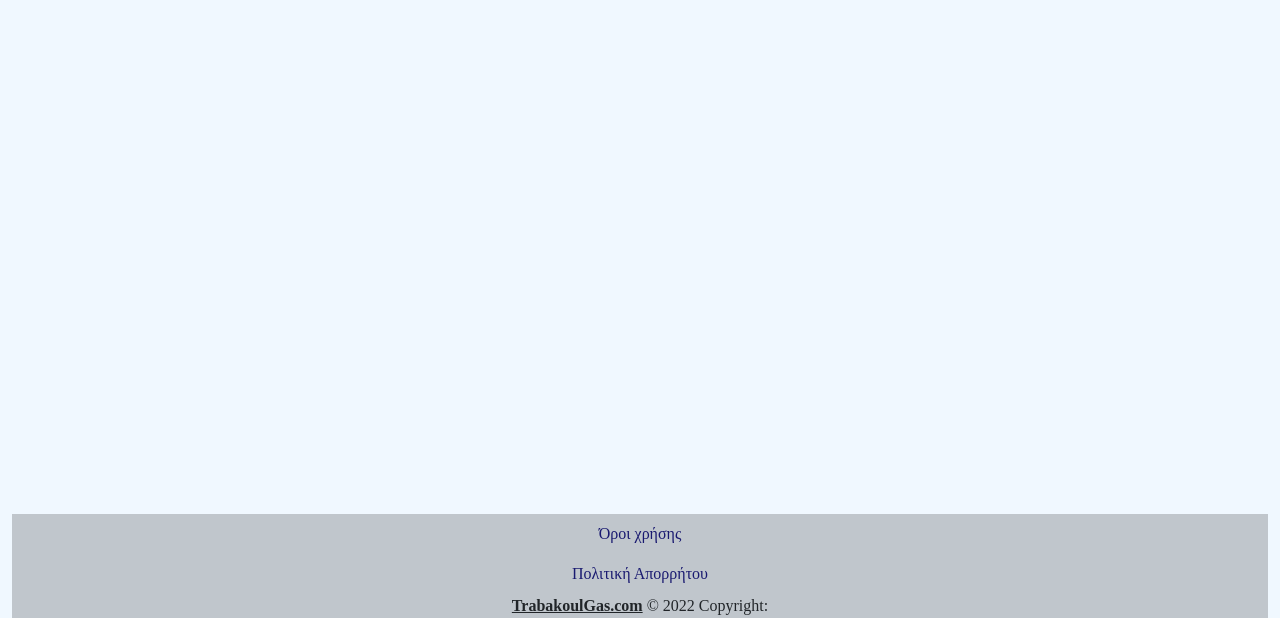
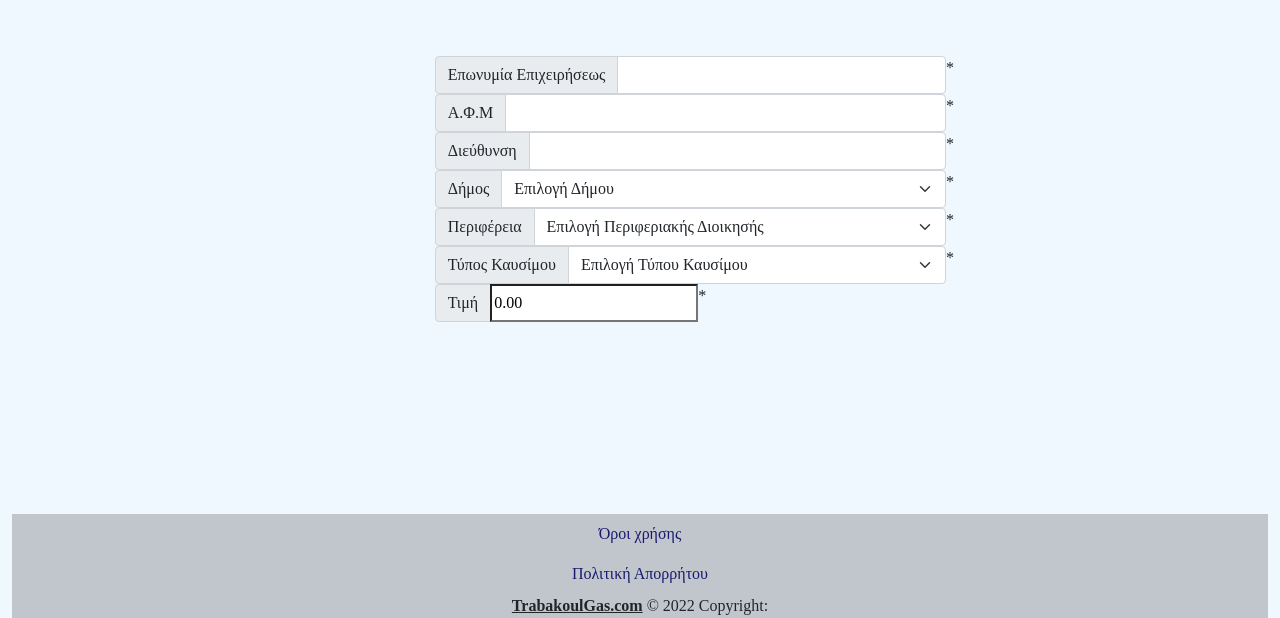
Before and after one commit to georgiosKachrimanis/ergasia_2, a plain HTML site: page offers_registration.html in a window 1280 px wide. Shown: the part 182-800 px from the top of the page. Drawn offline with nearby package versions, Linux system fonts and the light colour scheme.

Commit message:
1st commit --> offers_registration.html

```diff
--- a/offers_registration.html
+++ b/offers_registration.html
@@ -42,6 +42,110 @@
     <div class="container-lg text-center" id="offer_registration_title">
         <h1>Καταχώρηση Προσφοράς</h1>
     </div>
+
+    <!--Company Name-->
+    <div class="row">
+        <div class="col-4">
+        </div>
+        <div class="col-5">
+            <div class="input-group mb-6">
+                    <span class="input-group-text" id="company_name">Επωνυμία Επιχειρήσεως</span>
+                    <input type="text" class="form-control" aria-label="company_name" aria-describedby="basic-addon1">*
+            </div>
+        </div>
+    </div>
+
+    <!--Tax ID number-->
+    <div class="row">
+        <div class="col-4">
+        </div>
+        <div class="col-5">
+            <div class="input-group mb-6" >
+                <span class="input-group-text" id="tax_id">Α.Φ.Μ</span>
+                <input type="text" class="form-control" aria-label="tax_id" aria-describedby="basic-addon1">*
+            </div>
+        </div>
+    </div>
+
+    <!--Address-->
+    <div class="row">
+        <div class="col-4">
+        </div>
+        <div class="col-5">
+            <div class="input-group mb-6">
+                <span class="input-group-text" id="address">Διεύθυνση</span>
+                <input type="text" class="form-control" aria-label="address" aria-describedby="basic-addon1">*
+            </div>
+        </div>
+    </div>
+
+    <!--Municipality-->
+    <div class="row">
+        <div class="col-4">
+        </div>
+        <div class="col-5">
+            <div class="input-group mb-6">
+                <label class="input-group-text" for="input_municipality">Δήμος</label>
+                <select class="form-select" id="input_municipality">
+                    <option selected>Επιλογή Δήμου</option>
+                    <option value="1">Αθηναίων</option>
+                    <option value="2">Κορίνθου</option>
+                    <option value="3">Ζαχάρως</option>
+                </select>*
+            </div>
+        </div>
+    </div>
+
+    <!--Region-->
+    <div class="row">
+        <div class="col-4">
+        </div>
+        <div class="col-5">
+            <div class="input-group mb-6">
+                <label class="input-group-text" for="input_region">Περιφέρεια</label>
+                <select class="form-select" id="input_region">
+                    <option selected>Επιλογή Περιφεριακής Διοικησής</option>
+                    <option value="1">Αττικής</option>
+                    <option value="2">Κορινθίας</option>
+                    <option value="3">Ηλείας</option>
+                </select>*
+            </div>
+        </div>
+    </div>
+
+    <!--Fuel type-->
+    <div class="row">
+        <div class="col-4">
+        </div>
+        <div class="col-5">
+            <div class="input-group mb-6">
+                <label class="input-group-text" for="fuel_type">Τύπος Καυσίμου</label>
+                <select class="form-select" id="fuel_type">
+                    <option selected>Επιλογή Τύπου Καυσίμου</option>
+                    <option value="1">Βενζίνη απλή</option>
+                    <option value="2">Βενζίνη Ενισχυμένη</option>
+                    <option value="3">Πετρέλαιο Κίνησεως Απλό</option>
+                    <option value="4">Πετρέλαιο Κινήσεως Ενισχυμένο</option>
+                    <option value="5">Πετρέλαιο Θέρμανσης</option>
+                    <option value="6">Φυσικό Άεριο</option>
+                </select>*
+            </div>
+        </div>
+    </div>
+
+    <!--Price-->
+    <div class="row">
+        <div class="col-4">
+        </div>
+        <div class="col-5">
+            <label class="input-group mb-6">
+                <span class="input-group-text" id="price">Τιμή</span>
+                <input type="number" required name="price" min="0" value="0.00" step=".01">
+                    *
+            </label>
+        </div>
+    </div>
+
 </main>
 
 <footer>
```
Also changed, not shown: css/kachrimanis.css (line endings or trailing spaces).
